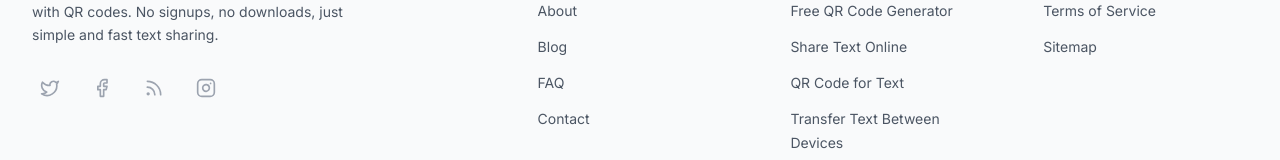
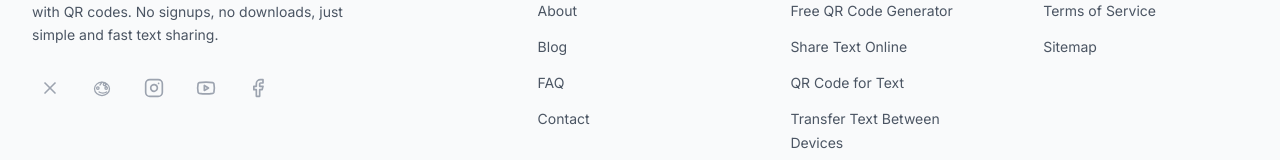
Before and after one commit to sharetextqr2/Sharetext2, a Next.js app: page / in a window 1280 px wide. Shown: the part 7590-7750 px from the top of the page. Built offline with nearby package versions, Linux system fonts and the light colour scheme; no server answers.

Commit message:
Add social links and brand icons to footer

```diff
--- a/components/layout/footer.tsx
+++ b/components/layout/footer.tsx
@@ -1,6 +1,28 @@
 import React from 'react';
 import Link from 'next/link';
-import { QrCode, Twitter, Facebook, Rss, Instagram } from 'lucide-react';
+import { QrCode, X, Facebook, Instagram, Youtube } from 'lucide-react';
+
+function RedditIcon(props: React.SVGProps<SVGSVGElement>) {
+  return (
+    <svg
+      viewBox="0 0 24 24"
+      fill="none"
+      stroke="currentColor"
+      strokeWidth="1.5"
+      strokeLinecap="round"
+      strokeLinejoin="round"
+      aria-hidden="true"
+      {...props}
+    >
+      <path d="M12 21c4.97 0 9-3.582 9-8s-4.03-8-9-8-9 3.582-9 8 4.03 8 9 8Z" />
+      <path d="M7 13.5a1.5 1.5 0 1 1 0-3 1.5 1.5 0 0 1 0 3Zm10 0a1.5 1.5 0 1 1 0-3 1.5 1.5 0 0 1 0 3Zm-8.5 3.25c1.167.833 2.581 1.25 4.5 1.25s3.333-.417 4.5-1.25" />
+      <path d="M15.5 9A1.5 1.5 0 1 0 14 6.5 1.5 1.5 0 0 0 15.5 9Z" />
+      <path d="M15.5 9 17.5 7.5" />
+      <path d="M15.5 9 17.5 10.5" />
+      <path d="M9.5 8.5 12 5" />
+    </svg>
+  );
+}
 
 const footerNavigation = {
   main: [
@@ -28,10 +50,11 @@ const footerNavigation = {
 };
 
 const socialLinks = [
-  { name: 'Twitter', href: '#', icon: Twitter },
-  { name: 'Facebook', href: '#', icon: Facebook },
-  { name: 'Reddit', href: '#', icon: Rss },
-  { name: 'Instagram', href: '#', icon: Instagram },
+  { name: 'X', href: 'https://x.com/sharetextqr', icon: X },
+  { name: 'Reddit', href: 'https://www.reddit.com/u/sharetextqr/s/45Z7O0HIWo', icon: RedditIcon },
+  { name: 'Instagram', href: 'https://www.instagram.com/sharetextqr?igsh=d3ZpbGk1MDY0dTFn', icon: Instagram },
+  { name: 'YouTube', href: 'https://youtube.com/@sharetextqr?si=IsjxXb9I2lFVmr4v', icon: Youtube },
+  { name: 'Facebook', href: 'https://www.facebook.com/profile.php?id=61591111533282', icon: Facebook },
 ];
 
 export function Footer() {
@@ -64,6 +87,8 @@ export function Footer() {
                   <a
                     key={item.name}
                     href={item.href}
+                    target="_blank"
+                    rel="noopener noreferrer"
                     className="p-2 text-gray-400 hover:text-indigo-600 dark:hover:text-indigo-400 transition-colors"
                     aria-label={item.name}
                   >
```
